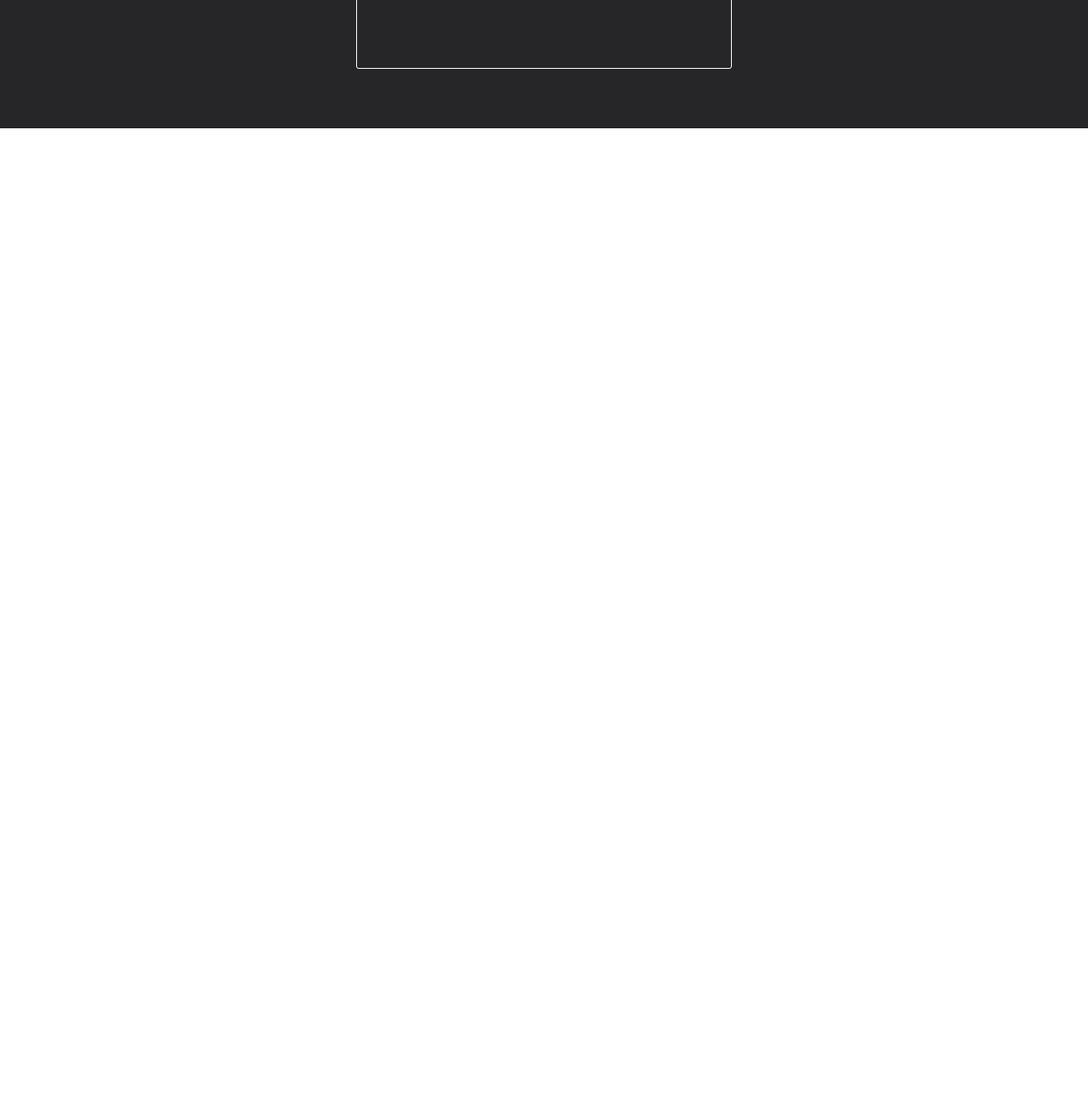
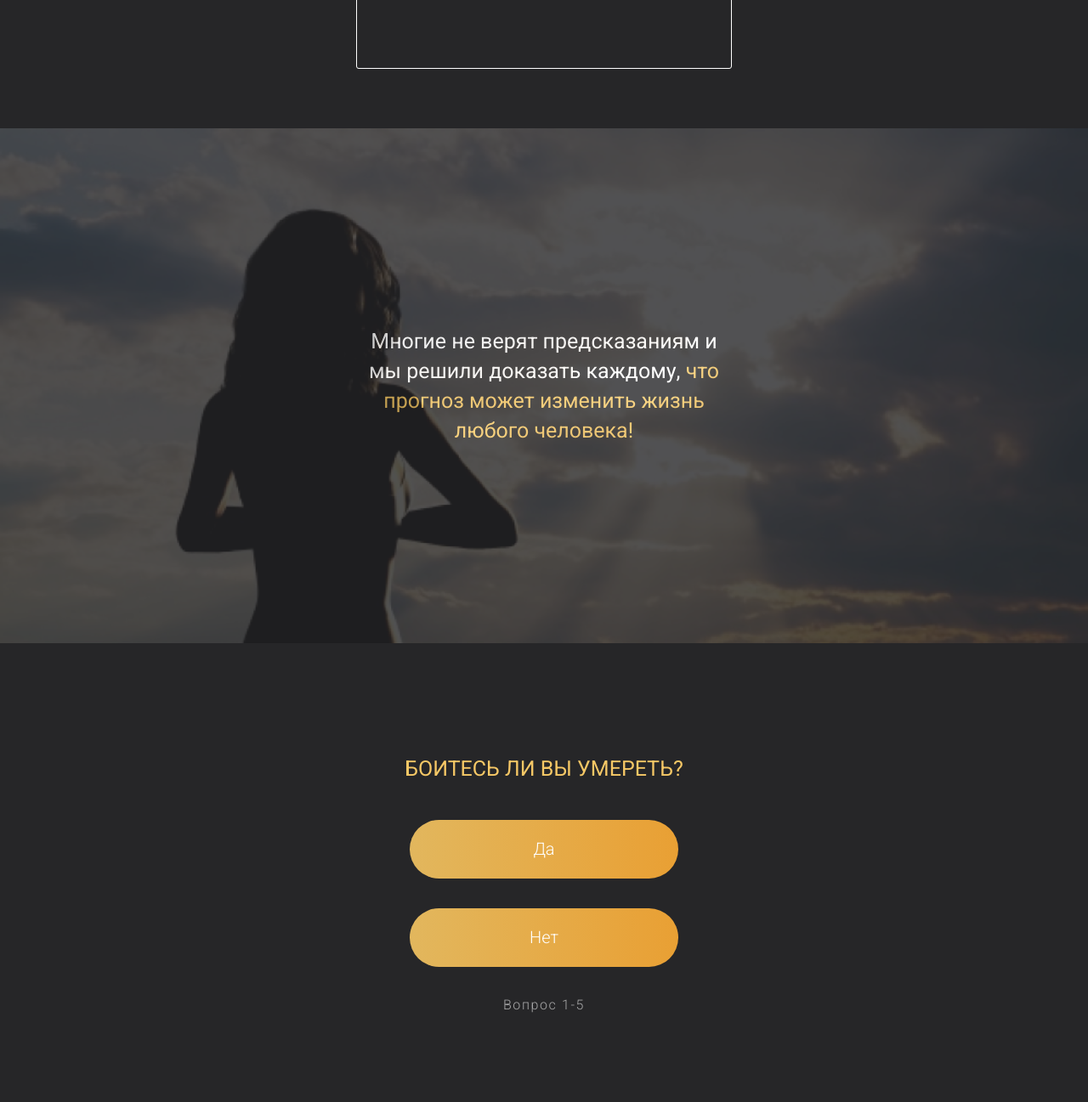
Before and after one commit to varflam/test-task, a plain HTML site: page index.html in a window 1280 px wide. Shown: the part 1444-2741 px from the top of the page at 85% size. Before the commit the page ends 1595 px from the top, so only its background shows below. Drawn offline with Linux system fonts and the light colour scheme.

Commit message:
add questions

```diff
--- /dev/null
+++ b/css/blocks/prediction.css
@@ -0,0 +1,31 @@
+.prediction {
+    position: relative;
+    display: flex;
+    justify-content: center;
+    align-items: center;
+    height: 606px;
+    width: 100%;
+}
+
+.prediction::after {
+    position: absolute;
+    content: '';
+    top: 0;
+    left: 0;
+    width: 100%;
+    height: 100%;
+    background: url('../../img/bg/bg.jpg') center center/ cover no-repeat;
+    opacity: .2;
+}
+
+.prediction__descr {
+    font-weight: 400;
+    font-size: 25px;
+    line-height: 35px;
+    text-align: center;
+    color: #FFFFFF;
+}
+
+.prediction__descr span {
+    color: #F6C866;
+}
--- /dev/null
+++ b/css/blocks/questions.css
@@ -0,0 +1,24 @@
+.question {
+    padding: 133px 0 105px 0;
+    text-align: center;
+}
+
+.question__title {
+    font-weight: 400;
+    font-size: 25px;
+    line-height: 29px;
+    text-transform: uppercase;
+    color: #F6C866;
+    margin-bottom: 46px;
+}
+
+.question__number {
+    font-weight: 300;
+    font-size: 16px;
+    line-height: 19px;
+    letter-spacing: 0.1em;
+}
+
+.question__three, .question__two, .question__four, .question__five {
+    display: none;
+}
--- a/css/style.css
+++ b/css/style.css
@@ -1,4 +1,6 @@
 @import './blocks/promo.css';
+@import './blocks/prediction.css';
+@import './blocks/questions.css';
 
 * {
     font-family: 'Roboto', sans-serif;
@@ -8,6 +10,7 @@
 
 body {
     margin: 0 auto;
+    background-color: #262628;
 }
 
 .container {
@@ -19,12 +22,9 @@ body {
 	0% {
 		left: 0;
 	}
-	50% {
+	100% {
 		left: 50%;
 	}
-    100% {
-        left: 0;
-    }
 }
 
 .btn {
--- a/index.html
+++ b/index.html
@@ -11,7 +11,7 @@
     <title>Дата смерти 2021</title>
 </head>
 <body>
-    <div class="promo">
+    <section class="promo">
         <div class="container">
             <div class="promo__head">
                 <h3 class="promo__astro">Лучшие астрологи и экстрасенсы Румынии</h3>
@@ -30,6 +30,52 @@
                 </div>
             </div>
         </div>
-    </div>
+    </section>
+
+    <section class="prediction">
+        <div class="container">
+            <div class="prediction__descr">Многие не верят предсказаниям и мы решили доказать каждому, <span>что прогноз может изменить жизнь любого человека!</span></div>
+        </div>
+    </section>
+
+    <section class="question">
+        <div class="container">
+            <div class="question__one">
+                <h2 class="question__title">Боитесь ли вы умереть?</h2>
+                <button class="btn question__btn">Да</button>
+                <button class="btn question__btn">Нет</button>
+                <div class="question__number">Вопрос 1-5</div>
+
+            </div>
+            <div class="question__two">
+                <h2 class="question__title">Когда Вы чувствуете себя наиболее комфортно?</h2>
+                <button class="btn question__btn">Утро</button>
+                <button class="btn question__btn">День</button>
+                <button class="btn question__btn">Вечер</button>
+                <button class="btn question__btn">Ночь</button>
+                <div class="question__number">Вопрос 2-5</div>
+            </div>
+            <div class="question__three">
+                <h2 class="question__title">Укажите свою дату рождения:</h2>
+                <form action="POST">
+
+                </form>
+                <div class="question__number">Вопрос 3-5</div>
+            </div>
+            <div class="question__four">
+                <h2 class="question__title">Снятся ли Вам умершие люди?</h2>
+                <button class="btn question__btn">Да</button>
+                <button class="btn question__btn">Нет</button>
+                <button class="btn question__btn">Иногда</button>
+                <div class="question__number">Вопрос 4-5</div>
+            </div>
+            <div class="question__five">
+                <h2 class="question__title">Запись, которую Вы услышите, может шокировать людей с неокрепшей психикой. Вы готовы узнать, что ждет именно Вас?</h2>
+                <button class="btn question__btn">Да</button>
+                <button class="btn question__btn">Затрудняюсь ответить</button>
+                <div class="question__number">Вопрос 5-5</div>
+            </div>
+        </div>
+    </section>
 </body>
 </html>
```
